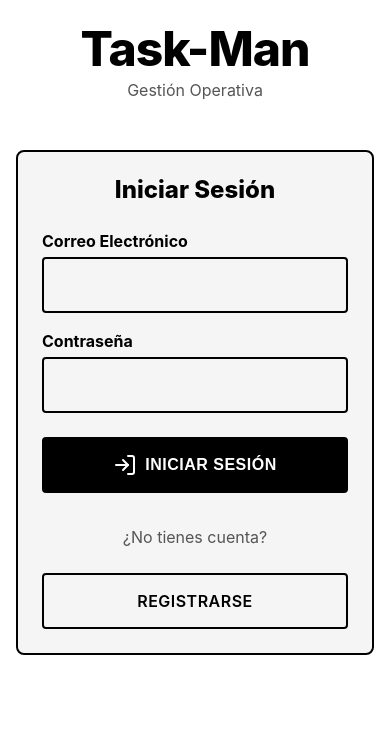
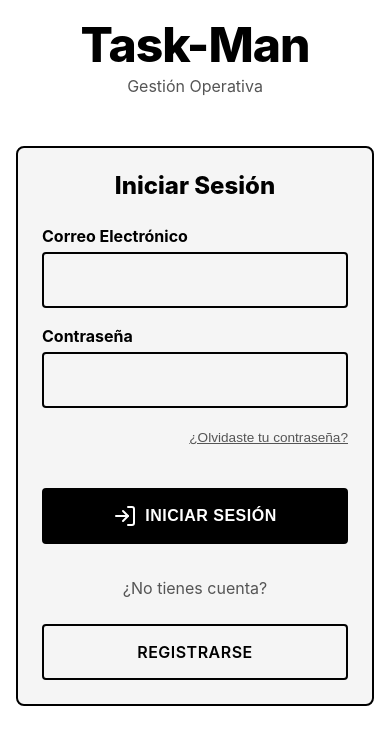
Before and after one commit to rolandohgarcia/task-man, a React (Vite) app: page /login in a window 390 px wide. Shown: the top 744 px of the page. Built offline with nearby package versions, Linux system fonts and the light colour scheme; no server answers.

Commit message:
feat: add forgot password, fix mobile height, update token queue logic

```diff
--- a/src/components/Login.tsx
+++ b/src/components/Login.tsx
@@ -1,7 +1,7 @@
 import { useState } from 'react';
 import { useNavigate, Link } from 'react-router-dom';
 import { useTranslation } from 'react-i18next';
-import { loginUser } from '../services/authService';
+import { loginUser, resetPassword } from '../services/authService';
 import { LogIn } from 'lucide-react';
 
 const Login = () => {
@@ -25,6 +25,20 @@ const Login = () => {
       setError(t('login_error') || 'Error al iniciar sesión. Verifica tus credenciales.');
     } finally {
       setLoading(false);
+    }
+  };
+
+  const handleResetPassword = async () => {
+    if (!email) {
+      setError(t('please_enter_email') || 'Por favor ingresa tu correo electrónico para restablecer tu contraseña.');
+      return;
+    }
+    setError('');
+    try {
+      await resetPassword(email);
+      alert('Correo de restablecimiento de contraseña enviado. Revisa tu bandeja de entrada.');
+    } catch (err: any) {
+      setError('Error al enviar el correo de restablecimiento. Verifica que tu correo esté registrado.');
     }
   };
 
@@ -81,6 +95,23 @@ const Login = () => {
             />
           </div>
 
+          <div style={{ textAlign: 'right', marginBottom: 'var(--spacing-md)' }}>
+            <button
+              type="button"
+              onClick={handleResetPassword}
+              style={{
+                background: 'none',
+                border: 'none',
+                color: 'var(--text-muted)',
+                textDecoration: 'underline',
+                cursor: 'pointer',
+                fontSize: '0.85rem'
+              }}
+            >
+              ¿Olvidaste tu contraseña?
+            </button>
+          </div>
+
           <button type="submit" className="btn" disabled={loading} style={{ marginTop: 'var(--spacing-sm)' }}>
             <LogIn size={24} />
             {loading ? '...' : t('login')}
--- a/src/index.css
+++ b/src/index.css
@@ -54,7 +54,7 @@ body {
 }
 
 #root {
-  min-height: 100vh;
+  min-height: 100dvh;
   display: flex;
   flex-direction: column;
 }
--- a/src/services/authService.ts
+++ b/src/services/authService.ts
@@ -2,7 +2,8 @@ import {
   createUserWithEmailAndPassword,
   signInWithEmailAndPassword,
   signOut,
-  updateProfile
+  updateProfile,
+  sendPasswordResetEmail
 } from 'firebase/auth';
 import { doc, setDoc, getDoc } from 'firebase/firestore';
 import { auth, db } from '../firebase';
@@ -50,10 +51,9 @@ export const loginUser = async (email: string, password: string) => {
 };
 
 export const logoutUser = async () => {
-  try {
-    await signOut(auth);
-  } catch (error) {
-    console.error("Error al cerrar sesión:", error);
-    throw error;
-  }
+  return signOut(auth);
 };
+
+export const resetPassword = async (email: string) => {
+  return sendPasswordResetEmail(auth, email);
+};
--- a/src/services/userService.ts
+++ b/src/services/userService.ts
@@ -56,12 +56,12 @@ export const addFcmTokenToProfile = async (userId: string, token: string) => {
     // Removemos el token si ya existía para volver a ponerlo al final (como más reciente)
     tokens = tokens.filter(t => t !== token);
 
-    // Añadimos el nuevo al final
-    tokens.push(token);
+    // Añadimos el nuevo al principio
+    tokens.unshift(token);
 
-    // Conservamos solo los últimos 4 (los más recientes)
+    // Conservamos solo los primeros 4 (los más recientes)
     if (tokens.length > 4) {
-      tokens = tokens.slice(-4);
+      tokens = tokens.slice(0, 4);
     }
 
     await updateDoc(docRef, {
```
